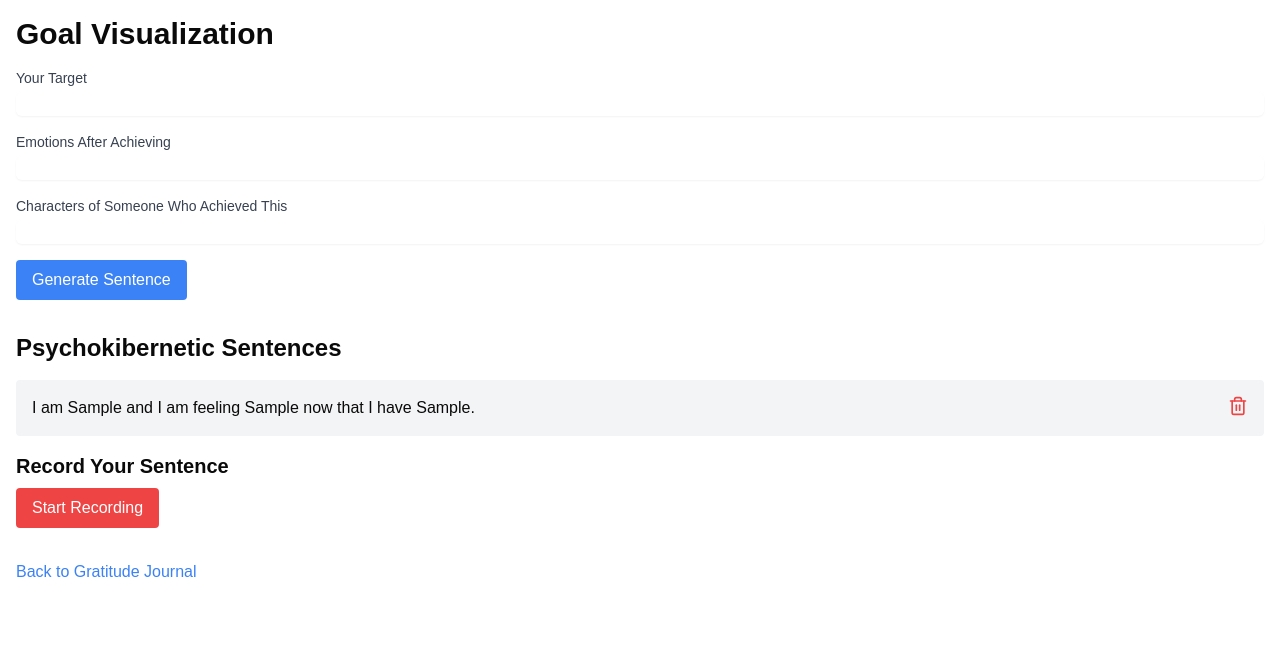
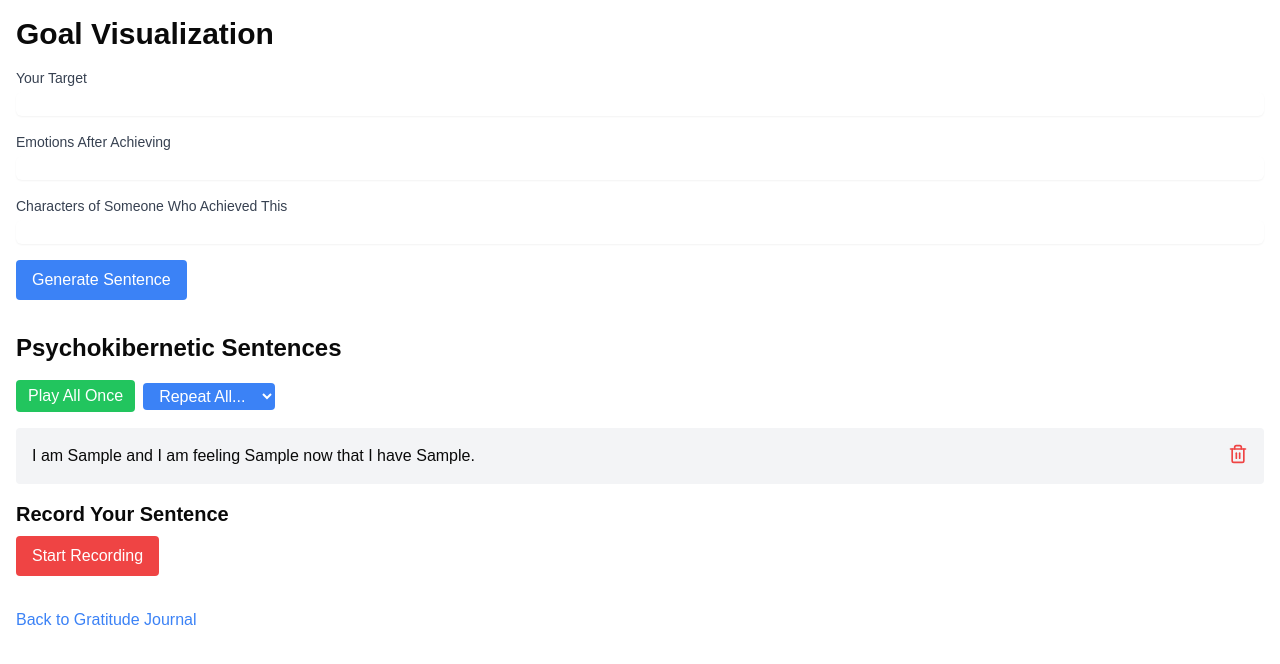
Before and after one commit to leeya018/gratitudes, a Next.js app: page /goal-visualization in a window 1280 px wide. Both pictures are taken after typing "Sample", "Sample", "Sample" into the empty fields and a click on the button "Generate Sentence". Shown: the top 664 px of the page. Built offline with nearby package versions, Linux system fonts and the light colour scheme.

Commit message:
play all

```diff
--- a/app/goal-visualization/page.tsx
+++ b/app/goal-visualization/page.tsx
@@ -35,9 +35,12 @@ export default function GoalVisualization() {
   );
   const [deleteModalOpen, setDeleteModalOpen] = useState(false);
   const [sentenceToDelete, setSentenceToDelete] = useState<string | null>(null);
+  const [isPlayingAll, setIsPlayingAll] = useState(false);
+  const [playAllRepeatDuration, setPlayAllRepeatDuration] =
+    useState<RepeatDuration>("none");
   const mediaRecorderRef = useRef<MediaRecorder | null>(null);
   const audioChunksRef = useRef<Blob[]>([]);
-  const audioRef = useRef<HTMLAudioElement | null>(null);
+  const audioRef = useRef<HTMLAudioElement[]>([]);
   const repeatIntervalRef = useRef<NodeJS.Timeout | null>(null);
 
   useEffect(() => {
@@ -140,7 +143,7 @@ export default function GoalVisualization() {
     setCurrentPlayingIndex(index);
 
     const audio = new Audio(audioData);
-    audioRef.current = audio;
+    audioRef.current[index] = audio;
 
     const playOnce = () => {
       audio.play();
@@ -167,16 +170,19 @@ export default function GoalVisualization() {
   };
 
   const stopPlayback = () => {
-    if (audioRef.current) {
-      audioRef.current.pause();
-      audioRef.current.currentTime = 0;
-      audioRef.current.removeEventListener("ended", () => {});
+    audioRef.current.forEach((audio) => {
+      if (audio) {
+        audio.pause();
+        audio.currentTime = 0;
       }
+    });
     if (repeatIntervalRef.current) {
       clearTimeout(repeatIntervalRef.current);
     }
     setIsPlaying(false);
+    setIsPlayingAll(false);
     setRepeatDuration("none");
+    setPlayAllRepeatDuration("none");
     setCurrentPlayingIndex(null);
   };
 
@@ -197,6 +203,50 @@ export default function GoalVisualization() {
       );
       setDeleteModalOpen(false);
       setSentenceToDelete(null);
+    }
+  };
+
+  const playAllSentences = (repeat: RepeatDuration = "none") => {
+    if (isPlaying || isPlayingAll) {
+      stopPlayback();
+    }
+
+    setIsPlayingAll(true);
+    setPlayAllRepeatDuration(repeat);
+
+    const playNextSentence = (index: number) => {
+      if (index >= sentences.length) {
+        if (repeat === "none") {
+          stopPlayback();
+          return;
+        }
+        index = 0;
+      }
+
+      const sentence = sentences[index];
+      if (sentence.audioData) {
+        const audio = new Audio(sentence.audioData);
+        audioRef.current[index] = audio;
+
+        audio.onended = () => {
+          playNextSentence(index + 1);
+        };
+
+        audio.play();
+        setCurrentPlayingIndex(index);
+      } else {
+        playNextSentence(index + 1);
+      }
+    };
+
+    playNextSentence(0);
+
+    if (repeat !== "forever" && repeat !== "none") {
+      const duration =
+        repeat === "10min" ? 600000 : repeat === "30min" ? 1800000 : 3600000;
+      repeatIntervalRef.current = setTimeout(() => {
+        stopPlayback();
+      }, duration);
     }
   };
 
@@ -265,6 +315,37 @@ export default function GoalVisualization() {
           <h2 className="text-2xl font-bold mb-4">
             Psychokibernetic Sentences
           </h2>
+          <div className="mb-4 flex items-center space-x-2">
+            <button
+              onClick={() => playAllSentences("none")}
+              className="px-3 py-1 bg-green-500 text-white rounded hover:bg-green-600"
+              disabled={isPlayingAll}
+            >
+              Play All Once
+            </button>
+            <select
+              onChange={(e) =>
+                playAllSentences(e.target.value as RepeatDuration)
+              }
+              className="px-3 py-1 bg-blue-500 text-white rounded hover:bg-blue-600"
+              value={isPlayingAll ? playAllRepeatDuration : "none"}
+              disabled={isPlayingAll}
+            >
+              <option value="none">Repeat All...</option>
+              <option value="10min">10 minutes</option>
+              <option value="30min">30 minutes</option>
+              <option value="1hour">1 hour</option>
+              <option value="forever">Forever</option>
+            </select>
+            {isPlayingAll && (
+              <button
+                onClick={stopPlayback}
+                className="px-3 py-1 bg-red-500 text-white rounded hover:bg-red-600"
+              >
+                Stop All
+              </button>
+            )}
+          </div>
           <ul className="space-y-4">
             {sentences.map((sentence, index) => (
               <li key={sentence.id} className="bg-gray-100 p-4 rounded">
@@ -285,6 +366,7 @@ export default function GoalVisualization() {
                         playSentenceAudio(sentence.audioData!, index, "none")
                       }
                       className="px-3 py-1 bg-green-500 text-white rounded hover:bg-green-600"
+                      disabled={isPlayingAll}
                     >
                       Play Once
                     </button>
@@ -302,6 +384,7 @@ export default function GoalVisualization() {
                           ? repeatDuration
                           : "none"
                       }
+                      disabled={isPlayingAll}
                     >
                       <option value="none">Repeat...</option>
                       <option value="10min">10 minutes</option>
@@ -309,7 +392,9 @@ export default function GoalVisualization() {
                       <option value="1hour">1 hour</option>
                       <option value="forever">Forever</option>
                     </select>
-                    {isPlaying && index === currentPlayingIndex && (
+                    {isPlaying &&
+                      index === currentPlayingIndex &&
+                      !isPlayingAll && (
                         <button
                           onClick={stopPlayback}
                           className="px-3 py-1 bg-red-500 text-white rounded hover:bg-red-600"
```
Lines whose indentation alone changed are shown as unchanged.
